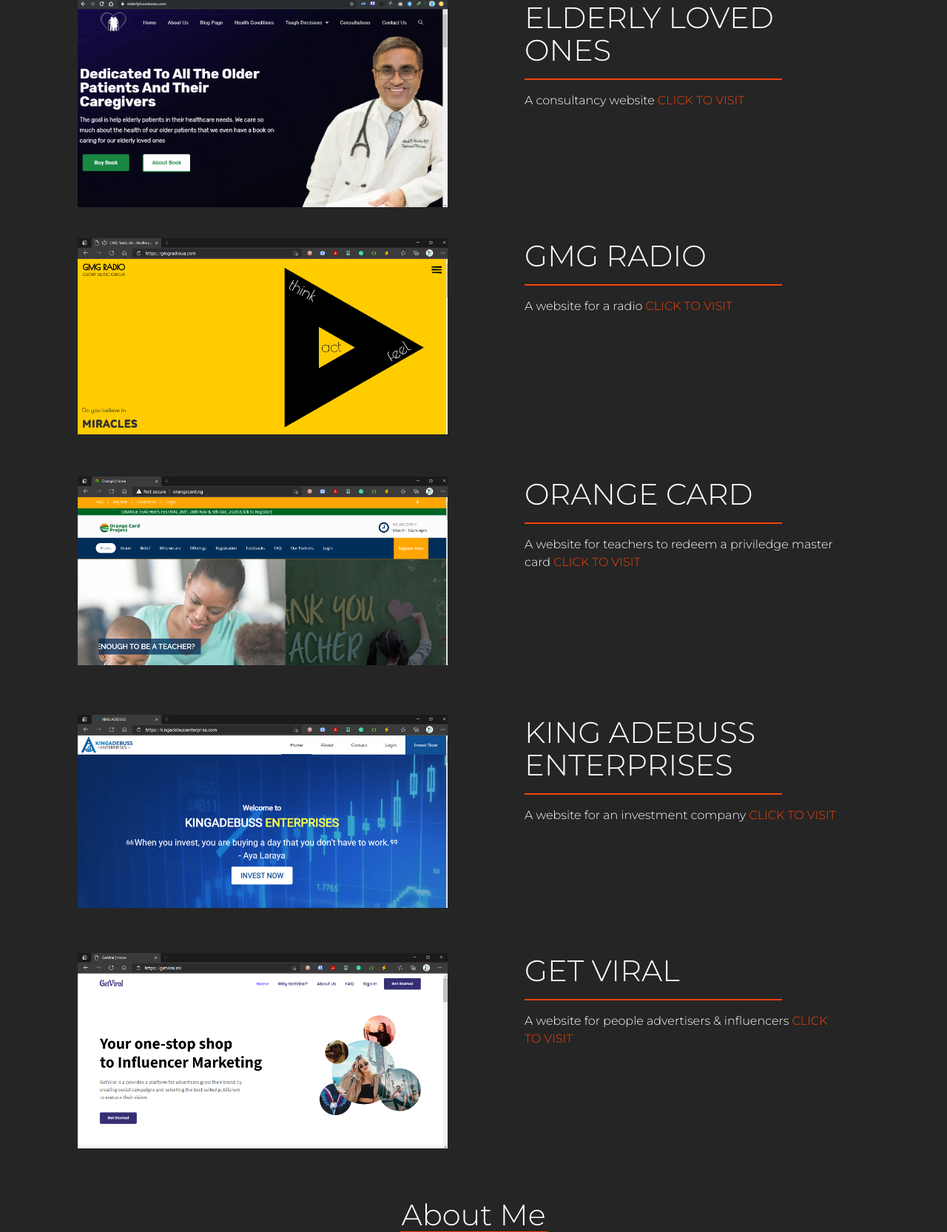
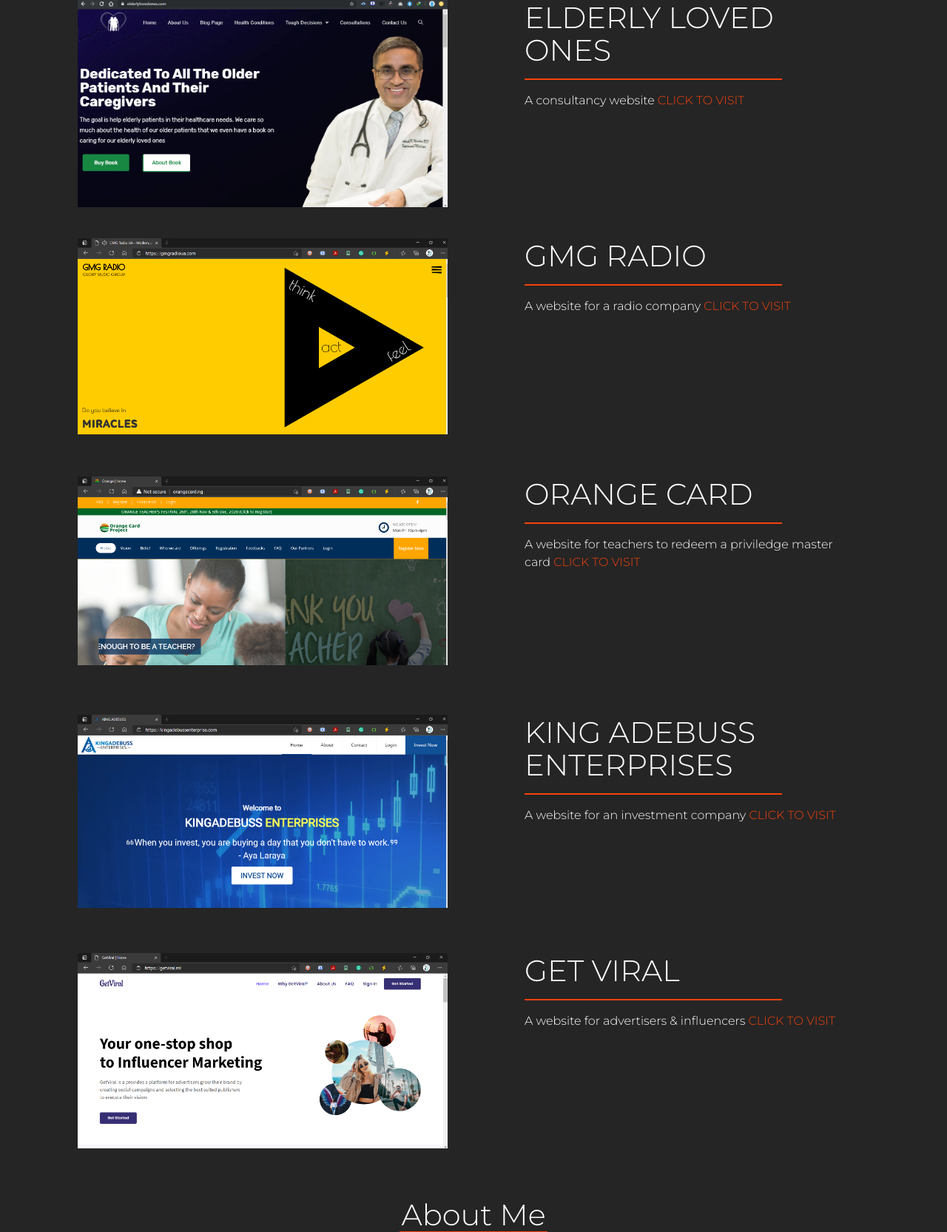
Before and after one commit to Adtrex/adtrex, a PHP site: page / in a window 1280 px wide. Shown: the part 1744-3409 px from the top of the page at 74% size. Run offline with PHP 8.4, Linux system fonts and the light colour scheme; some libraries are stand-ins or nearby versions.

Commit message:
text edit

```diff
--- a/index.php
+++ b/index.php
@@ -261,7 +261,7 @@
     <div class="line-about"><h1>GMG RADIO</h1>
     <hr align="left" class="hr-works"></div>
 
-    <p>A website for a radio <a href="https://www.gmgradioua.com" class="orange">CLICK TO VISIT</a></p>
+    <p>A website for a radio company <a href="https://www.gmgradioua.com" class="orange">CLICK TO VISIT</a></p>
 
   </div>
 </div>
@@ -336,7 +336,7 @@
     <div class="line-about"><h1>GET VIRAL</h1>
     <hr align="left" class="hr-works"></div>
 
-    <p>A website for people advertisers & influencers <a href="https://getviral.ml" class="orange">CLICK TO VISIT</a></p>
+    <p>A website for advertisers & influencers <a href="https://getviral.ml" class="orange">CLICK TO VISIT</a></p>
 
   </div>
 </div>
```
